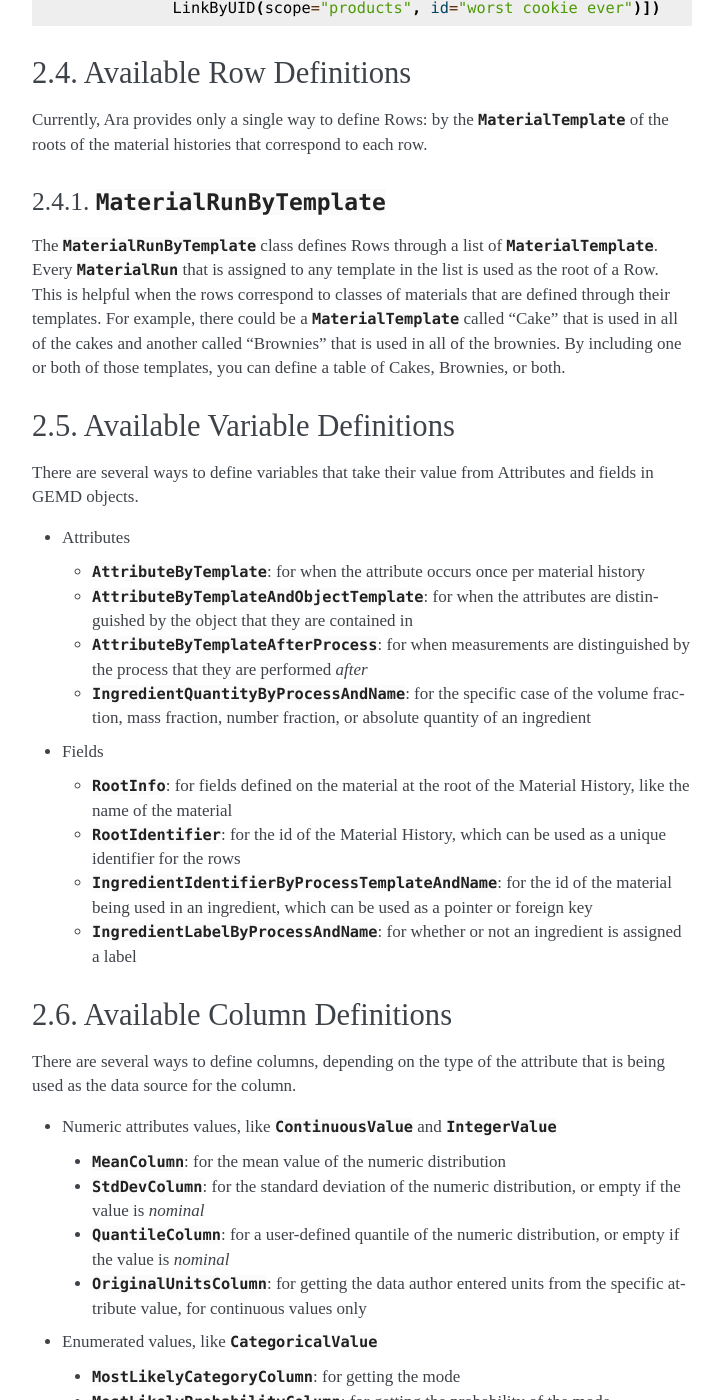
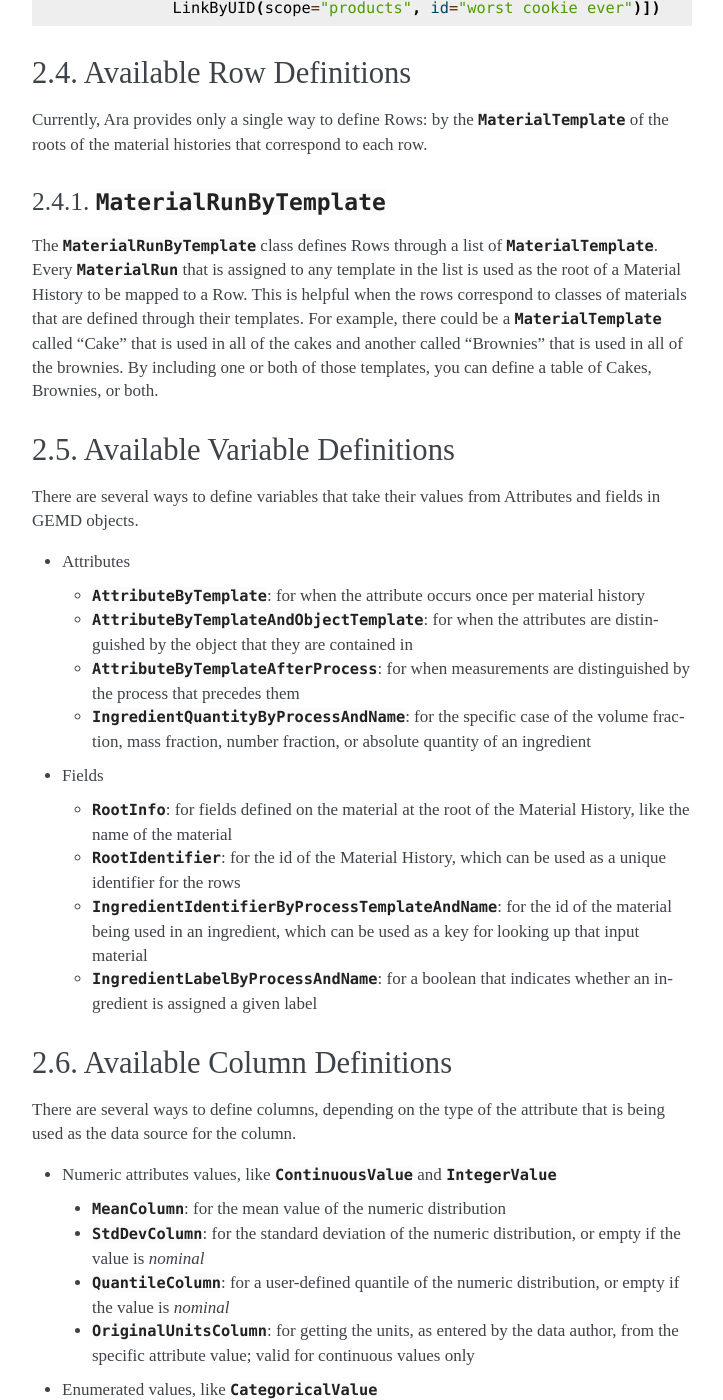
Before and after one commit to CitrineInformatics/citrine-python, a Sphinx documentation site: the page built from docs/source/data_extraction.rst, in a window 1280 px wide and 1400 px high, scrolled down 1812 px. Shown: the whole window, without its empty margins (388-1111 px from the left). Built offline with Sphinx 7.4.7, drawn with Linux system fonts in a browser that asks for light colours.

Commit message:
Apply suggestions from code review
Co-Authored-By: gregor-robinson <53885379+gregor-robinson@users.noreply.github.com>

```diff
--- a/docs/source/data_extraction.rst
+++ b/docs/source/data_extraction.rst
@@ -92,7 +92,7 @@ Currently, Ara provides only a single way to define Rows: by the :class:`~taurus
 ^^^^^^^^^^^^^^^^^^^^^^^^^^^^^^^^^^^^^^^^^^^^^^^^^
 
 The :class:`~citrine.ara.rows.MaterialRunByTemplate` class defines Rows through a list of :class:`~taurus.entity.templates.MaterialTemplate`.
-Every :class:`~taurus.entity.object.MaterialRun` that is assigned to any template in the list is used as the root of a Row.
+Every :class:`~taurus.entity.object.MaterialRun` that is assigned to any template in the list is used as the root of a  Material History to be mapped to a Row.
 This is helpful when the rows correspond to classes of materials that are defined through their templates.
 For example, there could be a :class:`~taurus.entity.templates.MaterialTemplate` called "Cake" that is used in all
 of the cakes and another called "Brownies" that is used in all of the brownies.
@@ -101,21 +101,21 @@ By including one or both of those templates, you can define a table of Cakes, Br
 Available Variable Definitions
 ------------------------------------------
 
-There are several ways to define variables that take their value from Attributes and fields in GEMD objects.
+There are several ways to define variables that take their values from Attributes and fields in GEMD objects.
 
 * Attributes
 
   * :class:`~citrine.ara.variables.AttributeByTemplate`: for when the attribute occurs once per material history
   * :class:`~citrine.ara.variables.AttributeByTemplateAndObjectTemplate`: for when the attributes are distinguished by the object that they are contained in
-  * :class:`~citrine.ara.variables.AttributeByTemplateAfterProcess`: for when measurements are distinguished by the process that they are performed *after*
+  * :class:`~citrine.ara.variables.AttributeByTemplateAfterProcess`: for when measurements are distinguished by the process that precedes them
   * :class:`~citrine.ara.variables.IngredientQuantityByProcessAndName`: for the specific case of the volume fraction, mass fraction, number fraction, or absolute quantity of an ingredient
 
 * Fields
 
   * :class:`~citrine.ara.variables.RootInfo`: for fields defined on the material at the root of the Material History, like the name of the material
   * :class:`~citrine.ara.variables.RootIdentifier`: for the id of the Material History, which can be used as a unique identifier for the rows
-  * :class:`~citrine.ara.variables.IngredientIdentifierByProcessTemplateAndName`: for the id of the material being used in an ingredient, which can be used as a pointer or foreign key
-  * :class:`~citrine.ara.variables.IngredientLabelByProcessAndName`: for whether or not an ingredient is assigned a label
+  * :class:`~citrine.ara.variables.IngredientIdentifierByProcessTemplateAndName`: for the id of the material being used in an ingredient, which can be used as a key for looking up that input material
+  * :class:`~citrine.ara.variables.IngredientLabelByProcessAndName`: for a boolean that indicates whether an ingredient is assigned a given label
 
 Available Column Definitions
 -----------------------------------------------
@@ -127,7 +127,7 @@ There are several ways to define columns, depending on the type of the attribute
  * :class:`~citrine.ara.columns.MeanColumn`: for the mean value of the numeric distribution
  * :class:`~citrine.ara.columns.StdDevColumn`: for the standard deviation of the numeric distribution, or empty if the value is *nominal*
  * :class:`~citrine.ara.columns.QuantileColumn`: for a user-defined quantile of the numeric distribution, or empty if the value is *nominal*
- * :class:`~citrine.ara.columns.OriginalUnitsColumn`: for getting the data author entered units from the specific attribute value, for continuous values only
+ * :class:`~citrine.ara.columns.OriginalUnitsColumn`: for getting the units, as entered by the data author, from the specific attribute value; valid for continuous values only
 
 * Enumerated values, like :class:`~taurus.entity.categorical_value.CategoricalValue`
 
```
